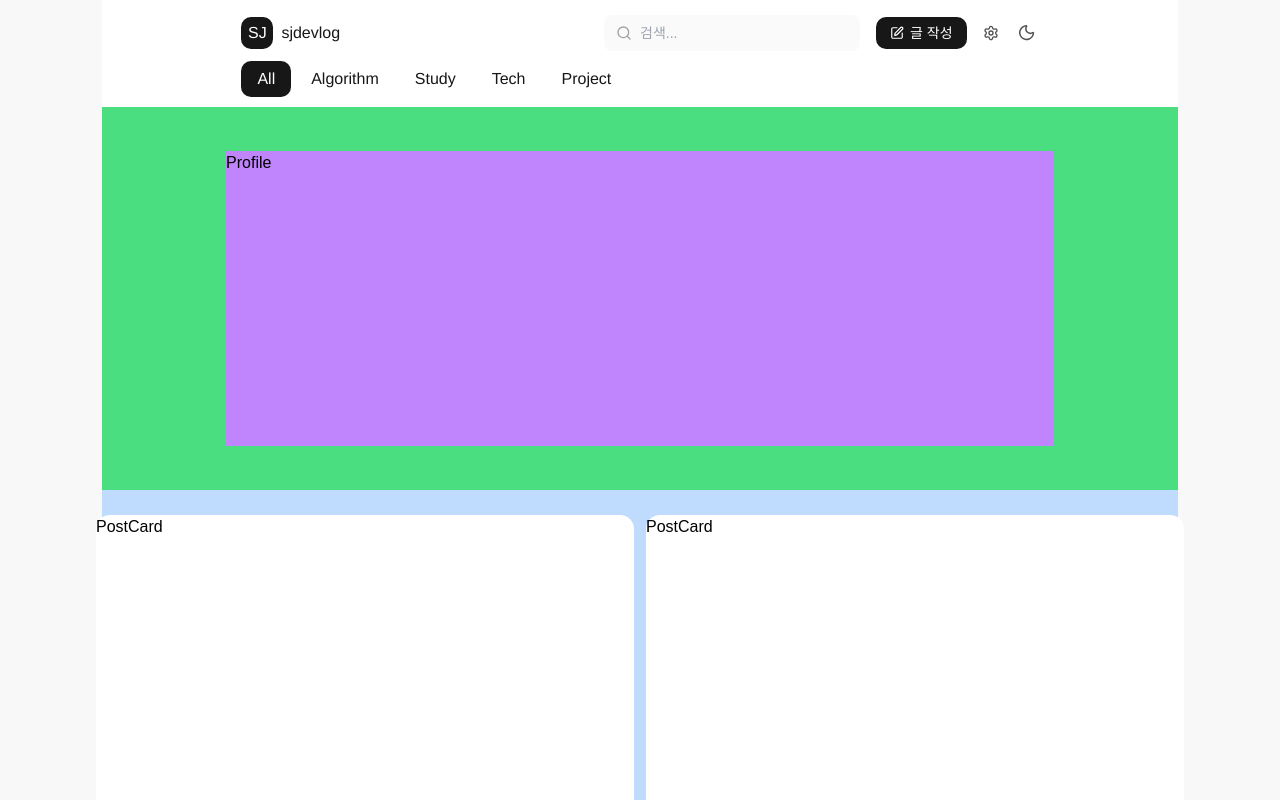
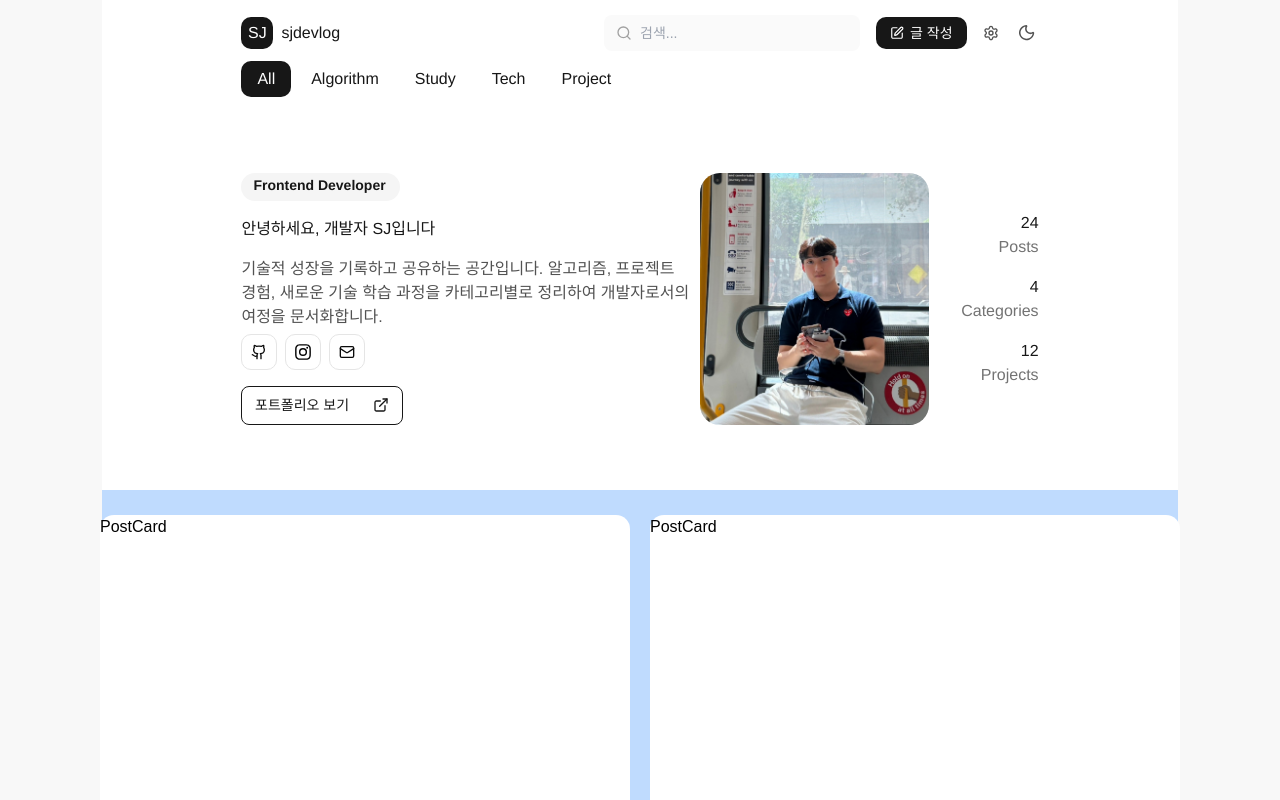
Before and after one commit to KingSeokJin/sjdevlog, a Next.js app: page / in a window 1280 px wide. Shown: the top 800 px of the page. Built offline with nearby package versions, Linux system fonts and the light colour scheme.

Commit message:
profile UI

```diff
--- a/src/app/ui/PostCard.tsx
+++ b/src/app/ui/PostCard.tsx
@@ -1,6 +1,6 @@
 const PostCard = () => {
   return (
-    <div className="h-[515px] w-[538px] rounded-[14px] bg-white">PostCard</div>
+    <div className="h-[515px] w-[530px] rounded-[14px] bg-white">PostCard</div>
   );
 };
 
--- a/src/app/ui/Profile.tsx
+++ b/src/app/ui/Profile.tsx
@@ -1,8 +1,136 @@
+import Image from 'next/image';
+import Link from 'next/link';
+
 const Profile = () => {
+  //통계 데이터
+  const stats = [
+    { label: 'Posts', value: 24 },
+    { label: 'Categories', value: 4 },
+    { label: 'Projects', value: 12 },
+  ];
+
+  // 각종 링크
+  const socialLinks = [
+    {
+      name: 'github',
+      icon: '/images/githublogo.svg',
+      href: 'https://github.com/KingSeokJin',
+    },
+    {
+      name: 'instagram',
+      icon: '/images/Instagram_icon.svg',
+      href: 'https://www.instagram.com/sjin_in_star',
+    },
+    {
+      name: 'mail',
+      icon: '/images/mail.svg',
+      href: 'https://github.com/KingSeokJin',
+    },
+  ];
   return (
-    <div className="flex h-[383px] w-full flex-col justify-center bg-green-400">
-      <div className="mx-auto h-[77%] w-[77%] bg-purple-400">Profile</div>
-    </div>
+    <section className="w-full bg-white">
+      {/* 전체 컨테이너: 높이 383px, 양옆 패딩 139px, 가운데 정렬 */}
+      <div className="mx-auto flex h-[383px] w-full max-w-[1430px] items-center justify-between px-[139px]">
+        {/* =========================================
+            1. 왼쪽 영역: 텍스트 컨텐츠 (높이 252px)
+           ========================================= */}
+        <div className="flex h-[252px] flex-col items-start justify-between">
+          {/* 상단 텍스트 그룹 */}
+          <div className="flex flex-col items-start gap-4">
+            {/* 뱃지 */}
+            <span className="inline-flex items-center justify-center rounded-full bg-[#F5F5F5] pb-[5.73px] pl-[11.99px] pr-[14.33px] pt-[2.24px]">
+              <span className="font-arimo text-[14px] font-bold text-[#171717]">
+                {' '}
+                {/* 폰트 사이즈 임의 지정 (보통 12~14px) */}
+                Frontend Developer
+              </span>
+            </span>
+
+            {/* 인사말 */}
+            <h1 className="font-arimo text-[16px] font-normal leading-[24px] text-[#171717]">
+              안녕하세요, 개발자 SJ입니다
+            </h1>
+
+            {/* 소개글 */}
+            <p className="font-arimo max-w-[480px] text-[16px] font-normal leading-[24px] text-[#525252]">
+              기술적 성장을 기록하고 공유하는 공간입니다. 알고리즘, 프로젝트
+              <br />
+              경험, 새로운 기술 학습 과정을 카테고리별로 정리하여 개발자로서의
+              <br />
+              여정을 문서화합니다.
+            </p>
+          </div>
+
+          {/* 하단 버튼 그룹 */}
+          <div className="flex flex-col gap-4">
+            {/* 소셜 아이콘들 (8px 간격) */}
+            <div className="flex gap-[8px]">
+              {socialLinks.map((social) => (
+                <Link
+                  key={social.name}
+                  href={social.href}
+                  target="_blank"
+                  className="flex h-[36px] w-[36px] shrink-0 items-center justify-center rounded-[10px] border border-[#E5E5E5] transition-colors hover:bg-gray-50"
+                >
+                  <Image
+                    src={social.icon}
+                    alt={social.name}
+                    width={16}
+                    height={16}
+                  />
+                </Link>
+              ))}
+            </div>
+
+            {/* 포트폴리오 보기 버튼 */}
+            <button className="inline-flex items-center justify-center gap-[24px] rounded-[8px] border border-solid border-[#171717] bg-white py-[8px] pl-[12.61px] pr-[12.61px] hover:bg-gray-50">
+              <span className="font-arimo text-[14px] font-normal text-[#171717]">
+                포트폴리오 보기
+              </span>
+              <Image
+                src="/images/portfolio.svg" // [주의] 파일 확인 필요
+                alt="arrow"
+                width={16}
+                height={16}
+              />
+            </button>
+          </div>
+        </div>
+
+        {/* =========================================
+            2 & 3. 오른쪽 영역: 프로필 사진 + 통계
+            (하나의 flex 그룹으로 묶고 gap 32px)
+           ========================================= */}
+        <div className="flex items-center gap-[32px]">
+          {/* 2. 프로필 사진 영역 */}
+          {/* w, h 비율을 유지하며 컨테이너에 맞춤 */}
+          <div className="relative h-[252px] w-[229px] overflow-hidden rounded-[20px] bg-gray-100">
+            <Image
+              src="/images/myprofile.png"
+              alt="Profile"
+              fill
+              className="object-cover" // 이미지가 영역을 꽉 채우도록 설정
+            />
+          </div>
+
+          {/* 3. 통계 영역 */}
+          <div className="flex flex-col gap-4">
+            {stats.map((stat) => (
+              <div key={stat.label} className="flex flex-col items-end">
+                {/* 숫자 */}
+                <span className="font-arimo text-[16px] font-normal text-[#171717]">
+                  {stat.value}
+                </span>
+                {/* 라벨 (영어) */}
+                <span className="font-arimo text-right text-[16px] font-normal text-[#737373]">
+                  {stat.label}
+                </span>
+              </div>
+            ))}
+          </div>
+        </div>
+      </div>
+    </section>
   );
 };
 
```
Also changed, not shown: public/images/myprofile.png (added), public/images/portfolio.svg (added).
